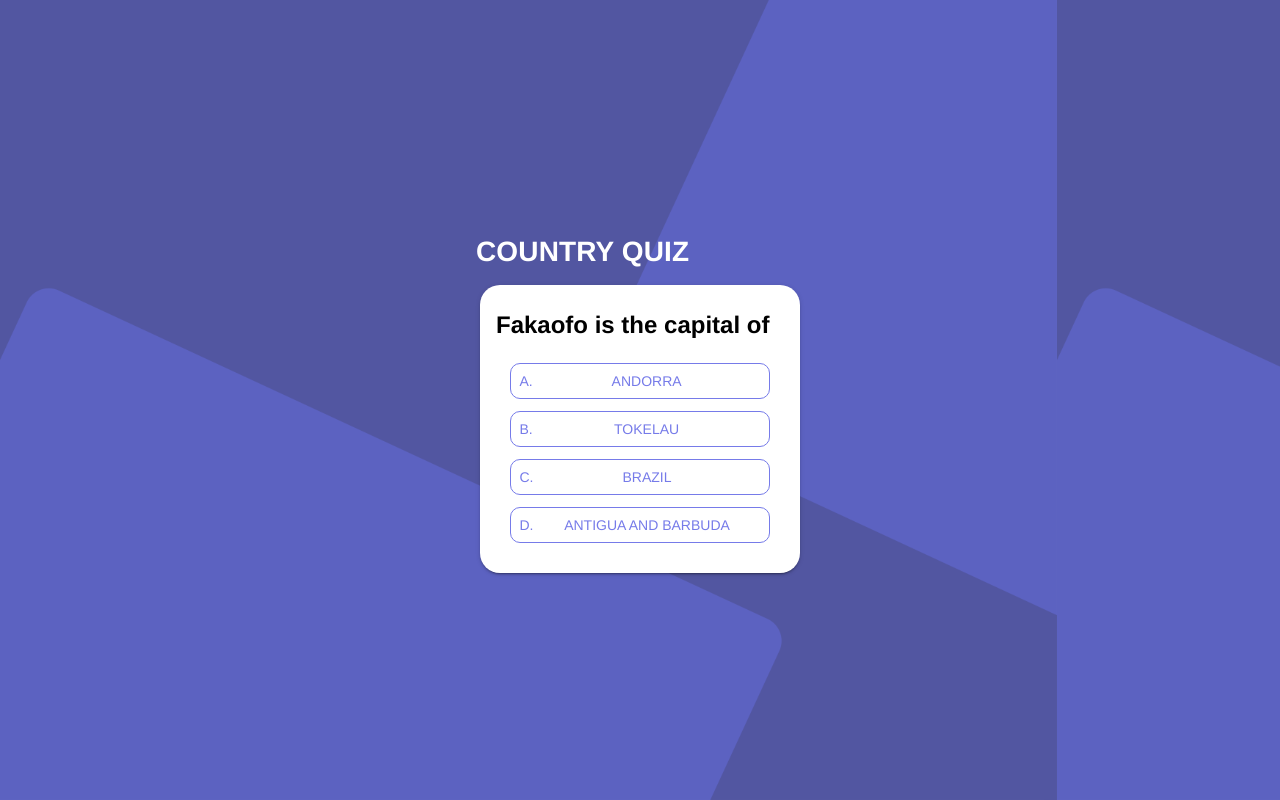
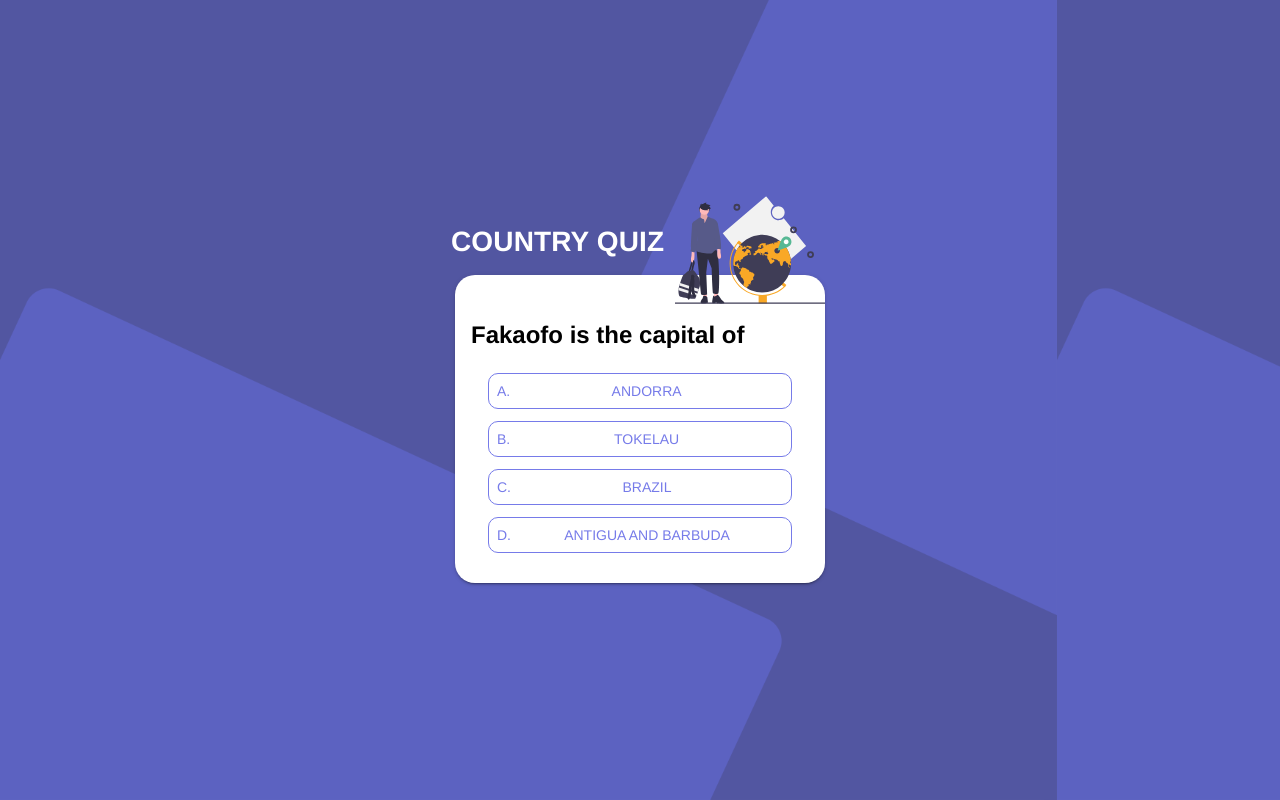
Before and after one commit to ajayz09/country-quiz, a Vue app: page /#/quiz in a window 1280 px wide. Built offline with nearby package versions, Linux system fonts and the light colour scheme.

Commit message:
final changes

```diff
--- a/src/components/Questions.vue
+++ b/src/components/Questions.vue
@@ -1,11 +1,24 @@
 <template>
   <div class="quiz-card">
-    <md-card md-with-hover class="quiz-ques" v-if="count < 5">
-      <md-card-media class="md-card-image" v-if="question.flag">
-        <img v-bind:src="question.flag" alt="Flag">
+    <md-card md-with-hover id="quiz-ques-card" v-if="count < 5">
+      <md-card-media class="md-card-image">
+        <div>
+          <img
+            src="../assets/undraw_adventure.svg"
+            style="right:0;top:-100px;height:150px;width:150px;position:absolute;"
+            alt="Adventure"
+          >
+        </div>
+        <div id="country-flag" v-if="question.flag">
+          <img v-bind:src="question.flag" alt="Flag">
+        </div>
       </md-card-media>
       <md-card-header>
-        <div class="md-title">{{ question.question }}</div>
+        <div
+          class="md-title"
+          id="ques-title"
+          v-bind:class="{questiontitle: !question.flag}"
+        >{{ question.question }}</div>
       </md-card-header>
 
       <md-card-content>
@@ -36,7 +49,7 @@
       </md-card-content>
 
       <md-card-actions v-if="clickedAnswer">
-        <md-button class="md-flat next-btn" v-on:click="getNextQuestion()">Next</md-button>
+        <md-button class="md-flat" id="next-btn" v-on:click="getNextQuestion()">Next</md-button>
       </md-card-actions>
     </md-card>
     <Results
@@ -150,32 +163,39 @@ export default {
 </script>
 
 
-<style scopped>
-.quiz-content h1 {
-  float: left;
-  font-weight: 900 !important;
-  color: white;
-}
-
-.md-card {
+<style>
+#quiz-ques-card {
   background: white;
-  min-width: 320px;
+  min-width: 370px;
   max-width: 400px;
   margin: 4px;
   display: inline-block;
   vertical-align: top;
-  border-radius: 20px !important;
+  border-radius: 20px;
 }
 
-.md-card-image {
+#country-flag {
   height: 50px;
-  width: 100px;
+  width: 80px;
   margin: 20px 0 0 20px;
+  object-fit: contain;
 }
 
-.md-title {
-  font-weight: 700 !important;
+#country-flag img {
+  max-width: 100%;
+  max-height: 100%;
+  margin: auto;
+  display: block;
+  border: 1px solid grey;
+}
+#ques-title {
+  /* margin-top: 20px; */
+  font-weight: 700;
   text-align: left;
+}
+
+.questiontitle {
+  margin-top: 20px !important;
 }
 
 .option-btn {
@@ -185,11 +205,11 @@ export default {
   border-radius: 10px !important;
 }
 
-.next-btn {
+#next-btn {
   color: white;
-  background-color: #faa827 !important ;
-  border-radius: 10px !important;
-  margin: -15px 20px 20px 0px !important;
+  background-color: #faa827;
+  border-radius: 10px;
+  margin: -15px 20px 20px 0px;
 }
 
 .option-btn:hover {
--- a/src/components/Quiz.vue
+++ b/src/components/Quiz.vue
@@ -1,32 +1,25 @@
 <template>
   <div class="quiz-content">
-    <h1>COUNTRY QUIZ</h1>
-
+    <h1 id="quiz-header">COUNTRY QUIZ</h1>
     <Questions v-if="this.$route.path === '/quiz'"/>
-    <!-- <router-link to="/results">
-      <Results/>
-    </router-link>-->
-    <!-- <Results v-if="this.$route.path === '/results'"/> -->
   </div>
 </template>
 
 <script>
 import Questions from "./Questions.vue";
-// import Results from "./Results.vue";
 export default {
   name: "Quiz",
   components: {
-    Questions //,
-    // Results
+    Questions
   }
 };
 </script>
 
 
 <style scopped>
-.quiz-content h1 {
+.quiz-content #quiz-header {
   float: left;
-  font-weight: 900 !important;
+  font-weight: 900;
   color: white;
 }
 </style>
--- a/src/components/Results.vue
+++ b/src/components/Results.vue
@@ -1,11 +1,11 @@
 <template>
   <div class="quiz-card">
-    <md-card md-with-hover>
+    <md-card md-with-hover id="results-card">
       <md-card-media style="margin: 20px 50px 0 50px;">
         <img src="../assets/undraw_winners.svg" alt="Flag">
       </md-card-media>
       <md-card-header>
-        <div class="md-title">Results</div>
+        <div class="md-title" id="results-title">Results</div>
       </md-card-header>
 
       <md-card-content>
@@ -19,7 +19,7 @@
       </md-card-content>
 
       <md-card-actions>
-        <md-button class="md-flat try-again-btn" v-on:click="tryAgain()">Try again</md-button>
+        <md-button class="md-flat" id="try-again-btn" v-on:click="tryAgain()">Try again</md-button>
       </md-card-actions>
     </md-card>
   </div>
@@ -35,8 +35,6 @@ export default {
   methods: {
     tryAgain() {
       console.log("Clicked Try Again");
-      // this.$router.push("/");
-      // debugger;
       let count = 0;
       this.$emit("clicked", count);
     }
@@ -46,26 +44,32 @@ export default {
 
 
 <style >
-.md-card {
+#results-card {
   background: white;
-  min-width: 320px;
+  min-width: 370px;
   max-width: 400px;
   margin: 4px;
   display: inline-block;
   vertical-align: top;
-  border-radius: 20px !important;
+  border-radius: 20px;
 }
 
-.md-title {
-  font-weight: 900 !important;
+#results-title {
+  font-weight: 900;
   text-align: center;
 }
 
-.try-again-btn {
-  margin-left: auto !important;
-  margin-right: auto !important;
-  border: 1px solid black !important;
-  border-radius: 10px !important;
-  margin-bottom: 16px !important;
+#try-again-btn {
+  margin-left: auto;
+  margin-right: auto;
+  border: 1px solid black;
+  border-radius: 10px;
+  margin-bottom: 16px;
+}
+
+#try-again-btn:hover {
+  border: none !important;
+  background-color: #faa827;
+  color: white;
 }
 </style>
```
